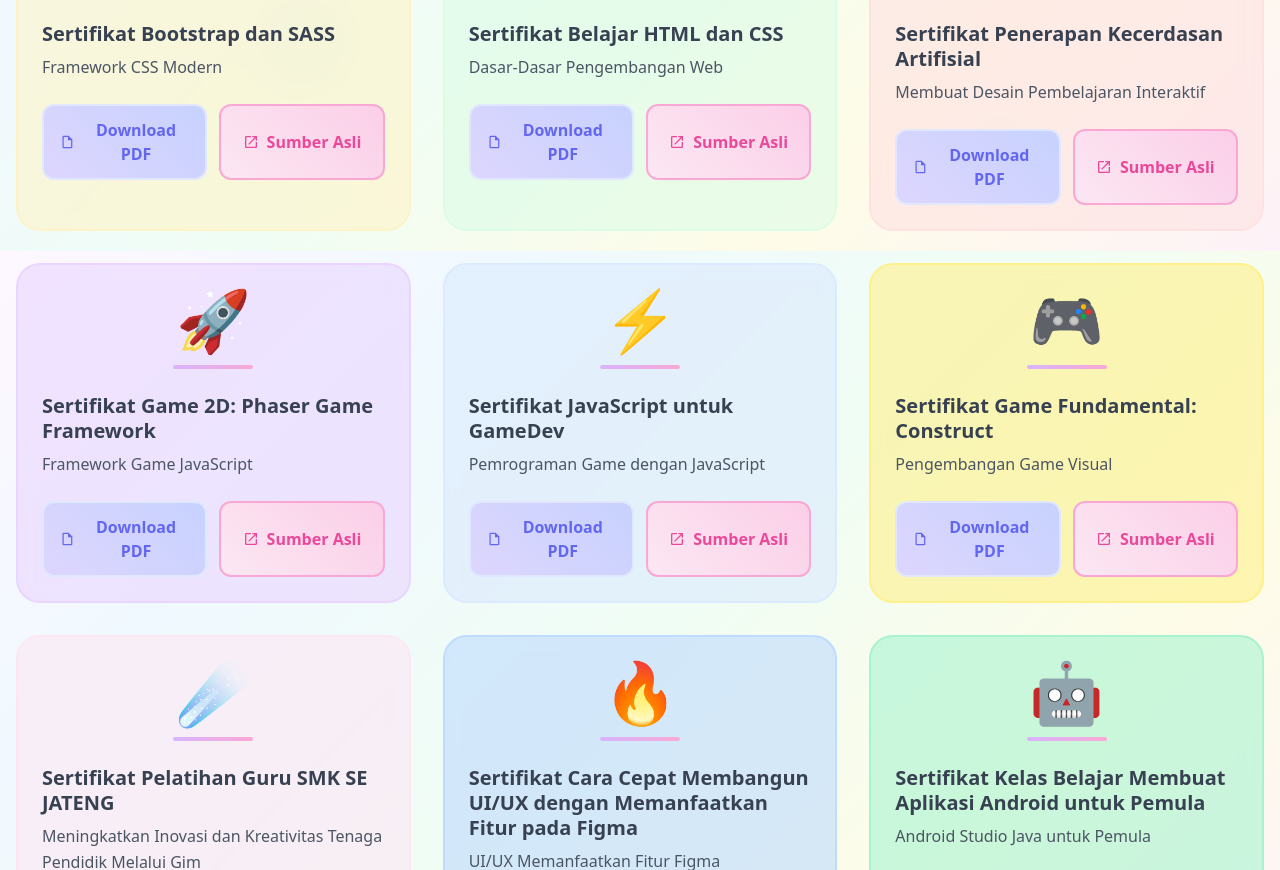
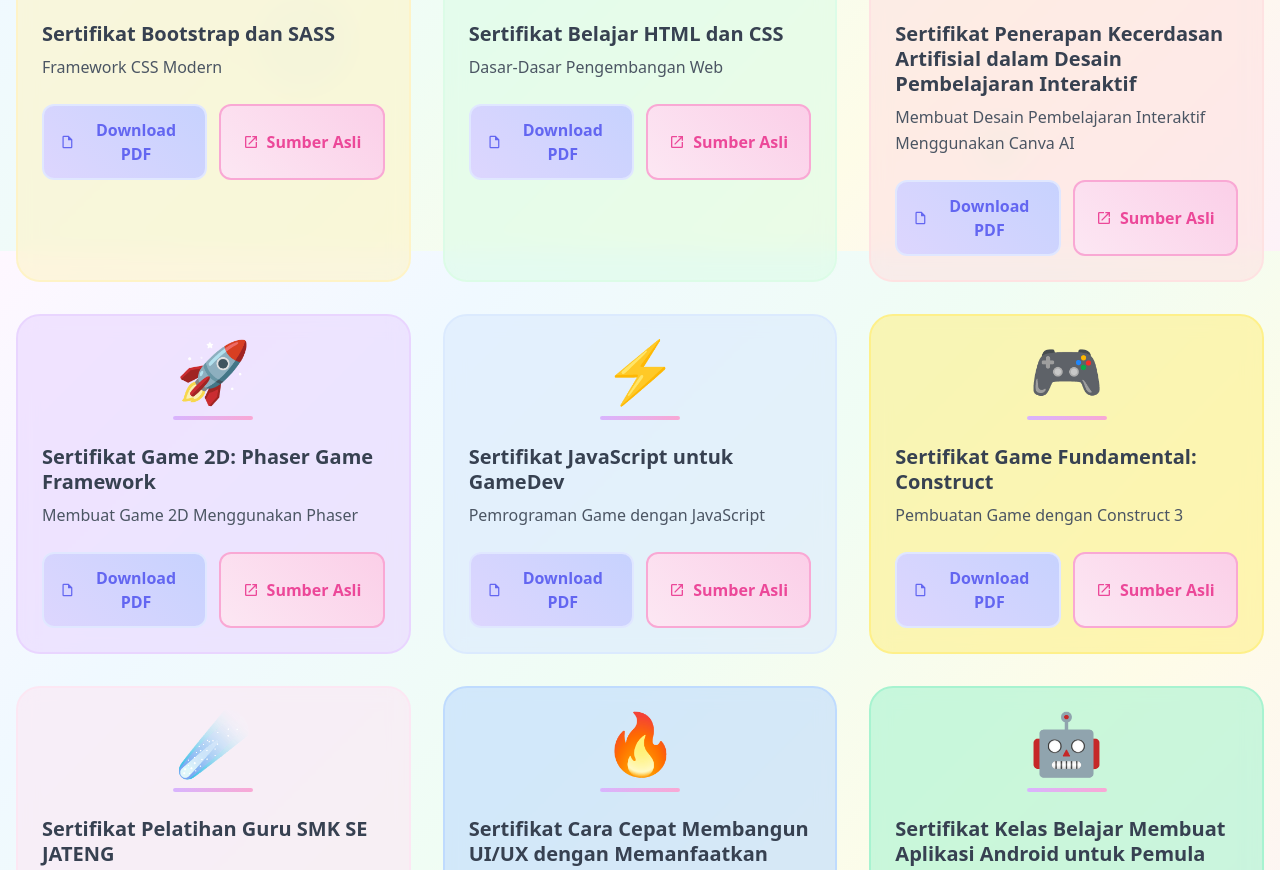
Before and after one commit to sandybuana03/sertifikat, a plain HTML site: page index.html in a window 1280 px wide. Shown: the part 549-1419 px from the top of the page. Drawn offline with nearby package versions, Linux system fonts and the light colour scheme.

Commit message:
Update index.html

```diff
--- a/index.html
+++ b/index.html
@@ -404,8 +404,8 @@
 
             {
                 id: 3,
-                title: "Sertifikat Penerapan Kecerdasan Artifisial",
-                subtitle: "Membuat Desain Pembelajaran Interaktif",
+                title: "Sertifikat Penerapan Kecerdasan Artifisial dalam Desain Pembelajaran Interaktif",
+                subtitle: "Membuat Desain Pembelajaran Interaktif Menggunakan Canva AI",
                 pdfPath: "bptik/SertifikatKA.pdf",
                 sourceUrl: "https://api.simpel.pdk.jatengprov.go.id/certificate-viewer/?id=32582",
                 icon: "💡",
@@ -415,7 +415,7 @@
             {
                 id: 4,
                 title: "Sertifikat Game 2D: Phaser Game Framework",
-                subtitle: "Framework Game JavaScript",
+                subtitle: "Membuat Game 2D Menggunakan Phaser",
                 pdfPath: "gamelab/SertifikatPhaser.pdf",
                 sourceUrl: "https://www.gamelab.id/certificate/GL5936317804",
                 icon: "🚀",
@@ -435,7 +435,7 @@
             {
                 id: 6,
                 title: "Sertifikat Game Fundamental: Construct",
-                subtitle: "Pengembangan Game Visual",
+                subtitle: "Pembuatan Game dengan Construct 3",
                 pdfPath: "gamelab/SertifikatConstruct.pdf",
                 sourceUrl: "https://www.gamelab.id/certificate/GL8953245298",
                 icon: "🎮",
@@ -465,7 +465,7 @@
             {
                 id: 9,
                 title: "Sertifikat Kelas Belajar Membuat Aplikasi Android untuk Pemula",
-                subtitle: "Android Studio Java untuk Pemula",
+                subtitle: "Membuat Aplikasi Android dengan Android Studio dan Java",
                 pdfPath: "dicoding/SertifikatAndroidJava.pdf",
                 sourceUrl: "#",
                 icon: "🤖",
```
